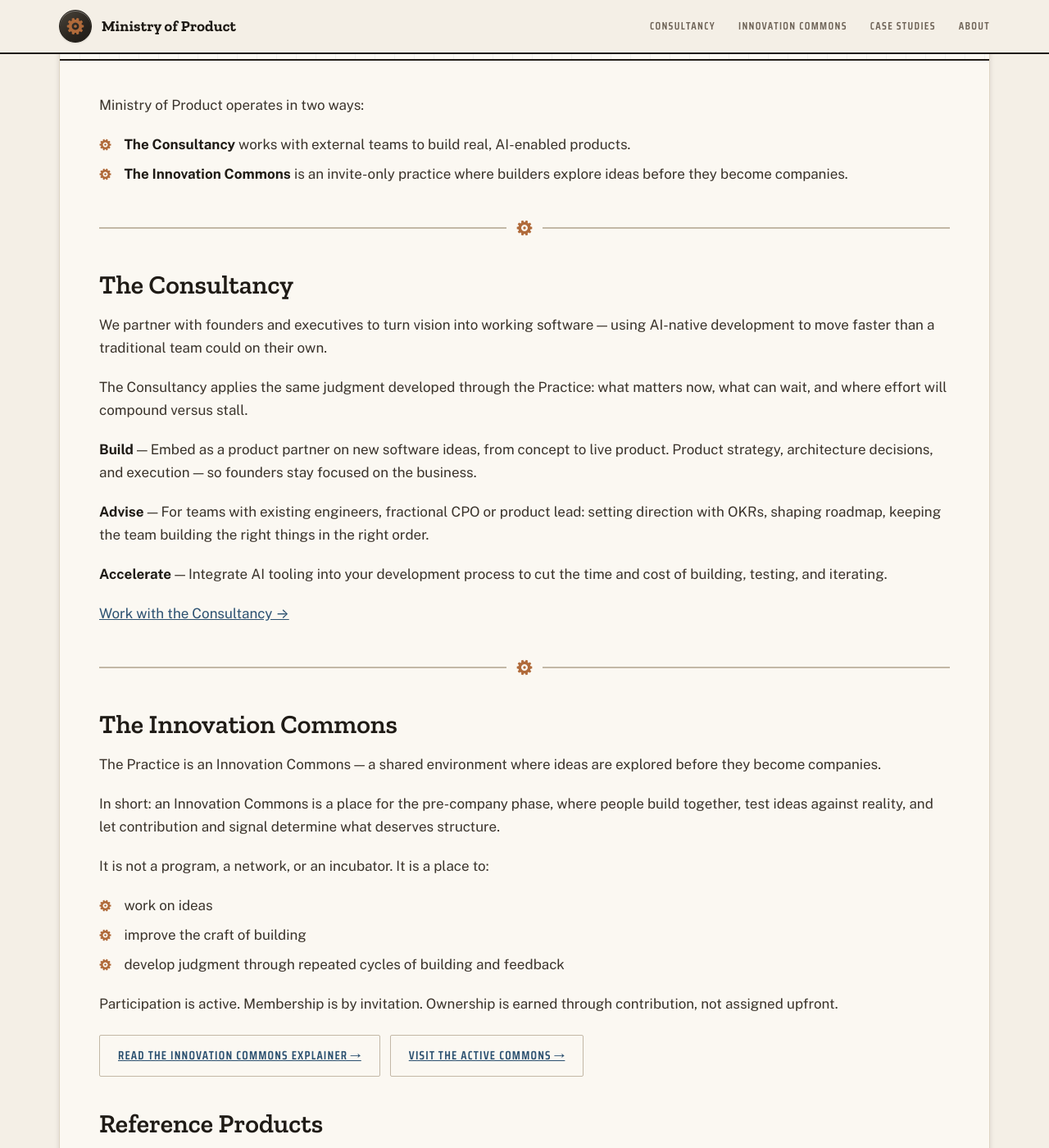
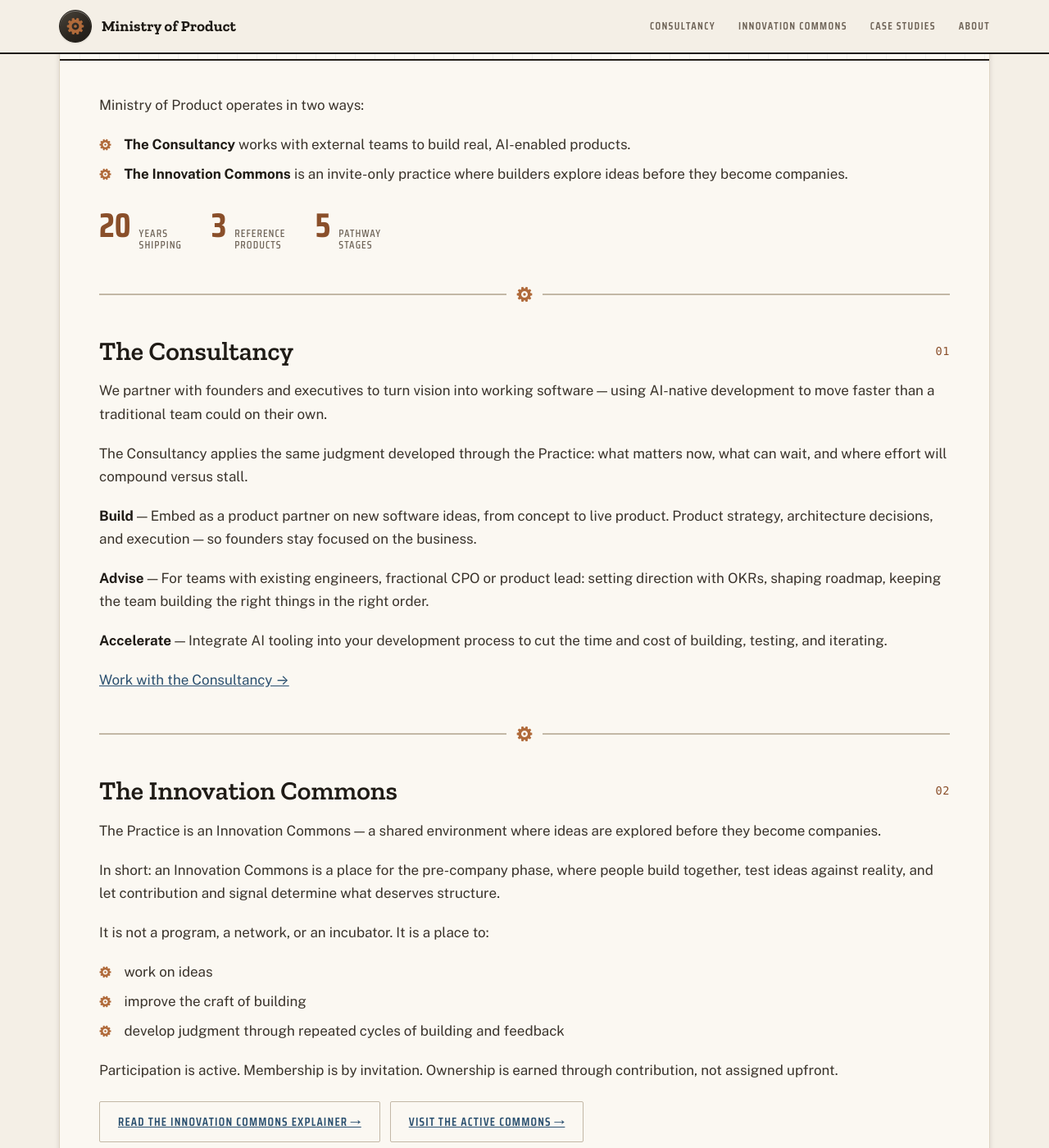
Before and after one commit to Ministry-of-Product/mop-website, a Jekyll site: the page built from index.markdown, in a window 1280 px wide and 1400 px high, scrolled down 417 px. Shown: the whole window at 82% size. Built offline with Jekyll 4.4.1, drawn with Linux system fonts in a browser that asks for light colours; some web fonts are replaced.

Commit message:
Add gauge stats and section index numbers
Bring two more Workshop elements onto the site:
- A StatGauge band on the home page (20 years shipping / 3 reference products /
  5 pathway stages) using the condensed gauge voice.
- Mono section index numbers (01, 02, ...) beside h2 headings, opt-in per page
  via a numbered_sections front-matter flag + .numbered-sections CSS counter, so
  blog posts stay unnumbered. Enabled on home, consultancy, innovation-commons, about.

Co-Authored-By: Claude Opus 4.8 (1M context) <noreply@anthropic.com>

```diff
--- a/_layouts/default.html
+++ b/_layouts/default.html
@@ -9,7 +9,7 @@
 
     <main class="page-content" aria-label="Content">
       <div class="page-container">
-        <div class="glass-content">
+        <div class="glass-content{% if page.numbered_sections %} numbered-sections{% endif %}">
         {{ content }}
           {%- include footer.html -%}
         </div>
--- a/assets/main.scss
+++ b/assets/main.scss
@@ -409,6 +409,50 @@ a:hover { color: var(--text-link-hover); text-decoration: underline; }
 .rule::before, .rule::after { content: ""; height: 2px; background: currentColor; flex: 1; }
 .rule .gear { color: var(--mop-copper); font-size: 20px; }
 
+/* ---- Gauge stats (StatGauge) ---- */
+.mop-stats {
+  display: flex;
+  gap: 2.25rem;
+  flex-wrap: wrap;
+  margin: 1.75rem 0;
+}
+.stat { display: flex; align-items: baseline; gap: 10px; }
+.stat .num {
+  font-family: var(--font-condensed);
+  font-weight: 700;
+  font-size: 2.6rem;
+  line-height: 1;
+  color: var(--mop-copper-dark);
+}
+.stat .lbl {
+  font-family: var(--font-condensed);
+  text-transform: uppercase;
+  letter-spacing: 0.08em;
+  font-size: 0.82rem;
+  line-height: 1.1;
+  color: var(--text-muted);
+}
+
+/* ---- Section index numbers (opt-in via front matter: numbered_sections) ---- */
+.numbered-sections { counter-reset: section; }
+.numbered-sections h2 {
+  display: flex;
+  align-items: baseline;
+  justify-content: space-between;
+  gap: 20px;
+  counter-increment: section;
+}
+.numbered-sections h2::after {
+  content: counter(section, decimal-leading-zero);
+  font-family: var(--font-mono);
+  font-weight: 400;
+  font-size: 0.85rem;
+  letter-spacing: 0.04em;
+  color: var(--mop-copper-dark);
+  white-space: nowrap;
+  align-self: center;
+}
+
 /* ============================================================
    Reference-product patina plates
    ============================================================ */
--- a/index.markdown
+++ b/index.markdown
@@ -25,6 +26,12 @@ Ministry of Product operates in two ways:
 
 - **The Consultancy** works with external teams to build real, AI-enabled products.
 - **The Innovation Commons** is an invite-only practice where builders explore ideas before they become companies.
+
+<div class="mop-stats">
+  <div class="stat"><span class="num">20</span><span class="lbl">Years<br>shipping</span></div>
+  <div class="stat"><span class="num">3</span><span class="lbl">Reference<br>products</span></div>
+  <div class="stat"><span class="num">5</span><span class="lbl">Pathway<br>stages</span></div>
+</div>
 
 ---
 
```
Also changed, not shown: other parts of index.markdown (+1 -0 lines), about.md (+1 -0 lines), consultancy.md (+1 -0 lines), innovation-commons.md (+1 -0 lines).
